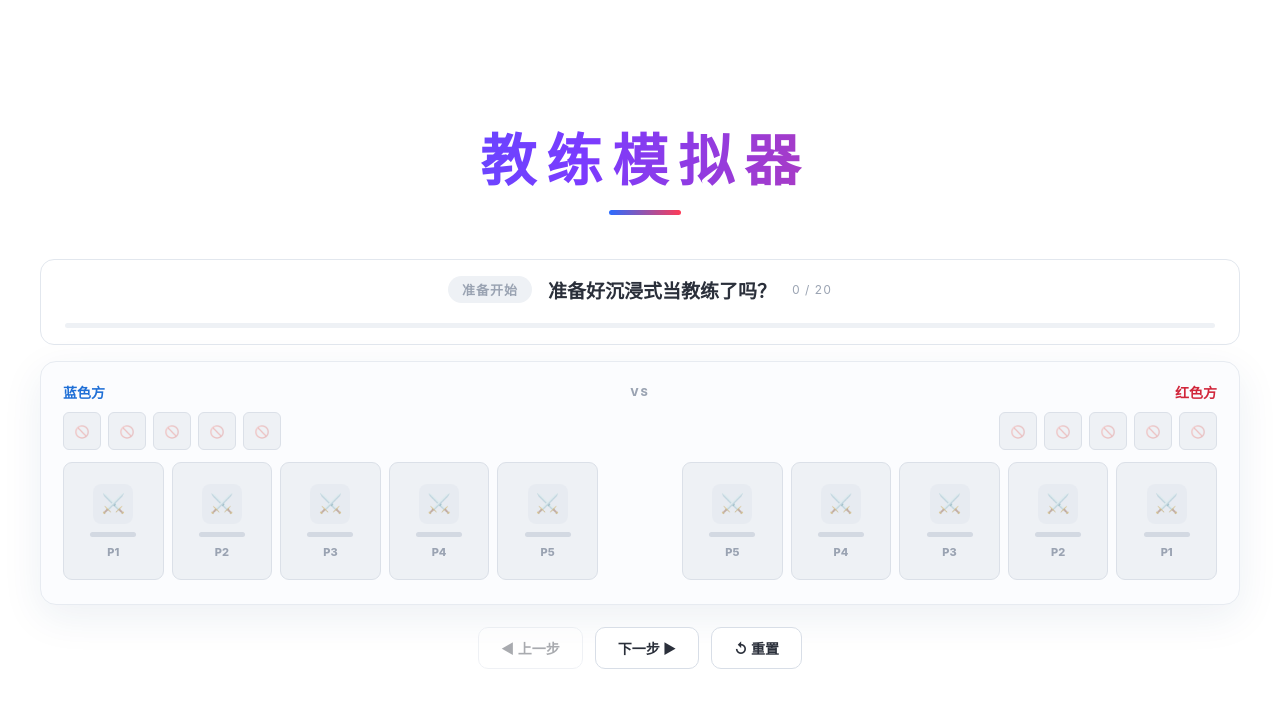
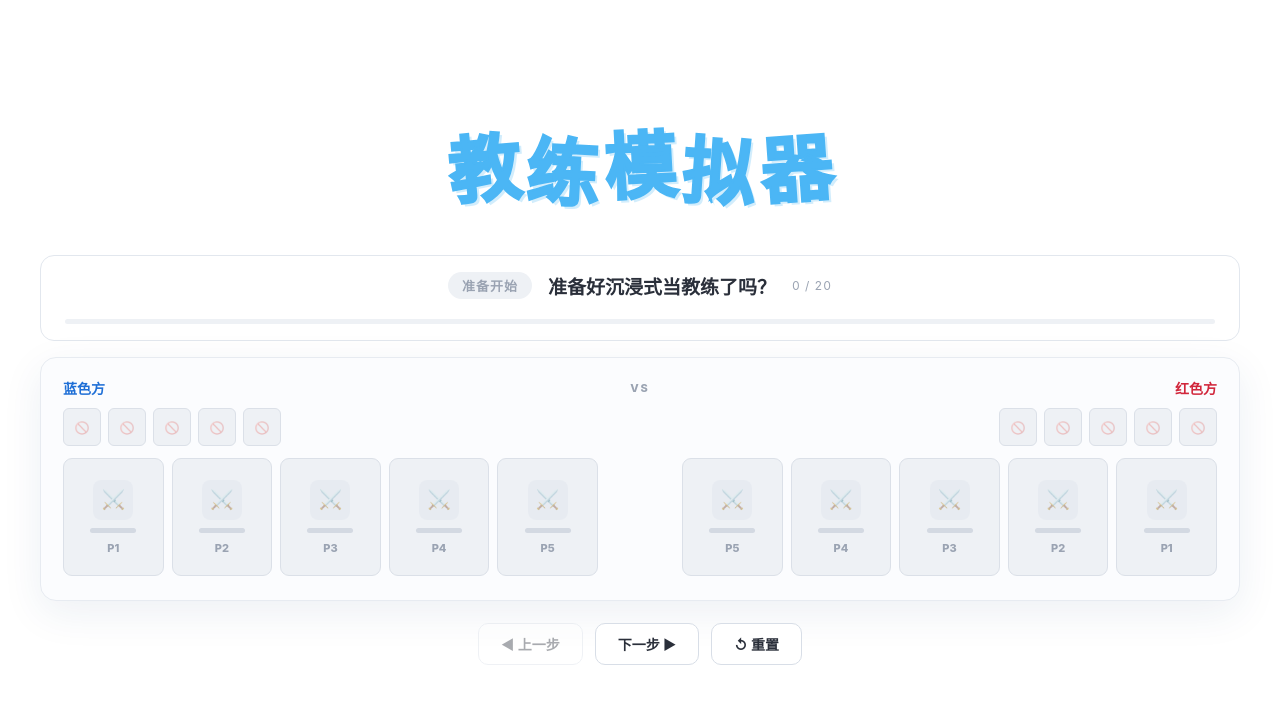
Before and after one commit to Xia-wzry/kpl-bp, a plain HTML site: page index.html in a window 1280 px wide. Drawn offline with Linux system fonts and the light colour scheme.

Commit message:
blue playful title

```diff
--- a/index.html
+++ b/index.html
@@ -28,22 +28,25 @@
   .stage{width:100%;max-width:1200px;}
   .page-title{
     text-align:center;
-    font-size:56px;
+    margin:0 0 48px;
+    line-height:1;
+    display:flex;justify-content:center;align-items:flex-end;gap:6px;
+    font-family:"PingFang SC","Microsoft YaHei",sans-serif;
+  }
+  .page-title span{
+    display:inline-block;
+    font-size:72px;
     font-weight:900;
-    letter-spacing:10px;
-    margin:0 0 44px;
-    padding-left:10px;
-    line-height:1.1;
-    background:linear-gradient(100deg,#2b6cff 0%,#7a3bff 45%,#ff3b57 100%);
-    -webkit-background-clip:text;background-clip:text;
-    -webkit-text-fill-color:transparent;color:transparent;
-    position:relative;
+    color:#4bb6f5;
+    letter-spacing:0;
+    -webkit-text-stroke:2px #4bb6f5;
+    text-shadow:3px 3px 0 rgba(75,182,245,.25);
   }
-  .page-title::after{
-    content:"";display:block;width:72px;height:5px;border-radius:3px;
-    margin:18px auto 0;
-    background:linear-gradient(90deg,#2b6cff,#ff3b57);
-  }
+  .page-title span:nth-child(1){transform:rotate(-5deg);}
+  .page-title span:nth-child(2){transform:rotate(3deg) translateY(4px);}
+  .page-title span:nth-child(3){transform:rotate(-3deg) translateY(-3px);}
+  .page-title span:nth-child(4){transform:rotate(4deg) translateY(3px);}
+  .page-title span:nth-child(5){transform:rotate(-4deg);}
 
   /* ===== 顶部信息条（跳动）===== */
   .infobar{
@@ -126,7 +129,7 @@
 </head>
 <body>
   <div class="stage">
-    <h1 class="page-title">教练模拟器</h1>
+    <h1 class="page-title"><span>教</span><span>练</span><span>模</span><span>拟</span><span>器</span></h1>
     <!-- 顶部信息条 -->
     <div class="infobar">
       <span id="phaseTag" class="phase">准备开始</span>
```
